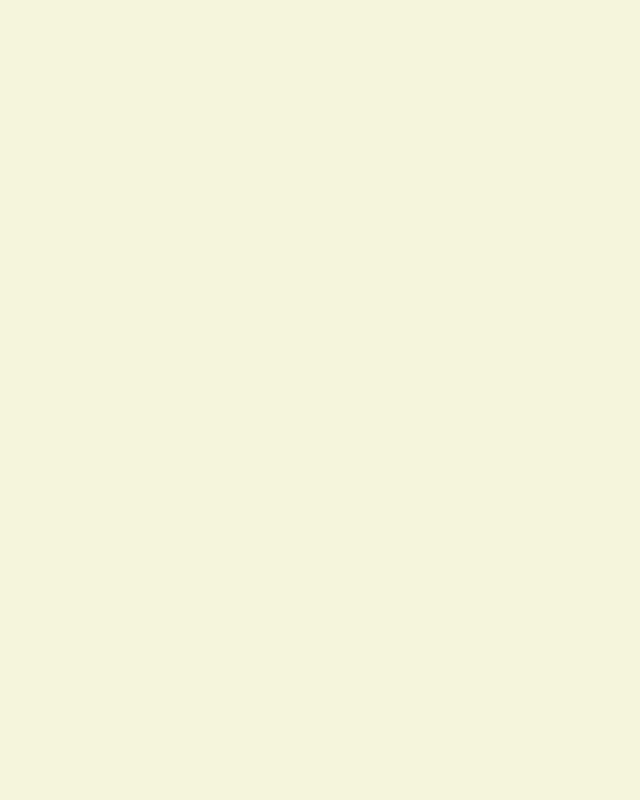
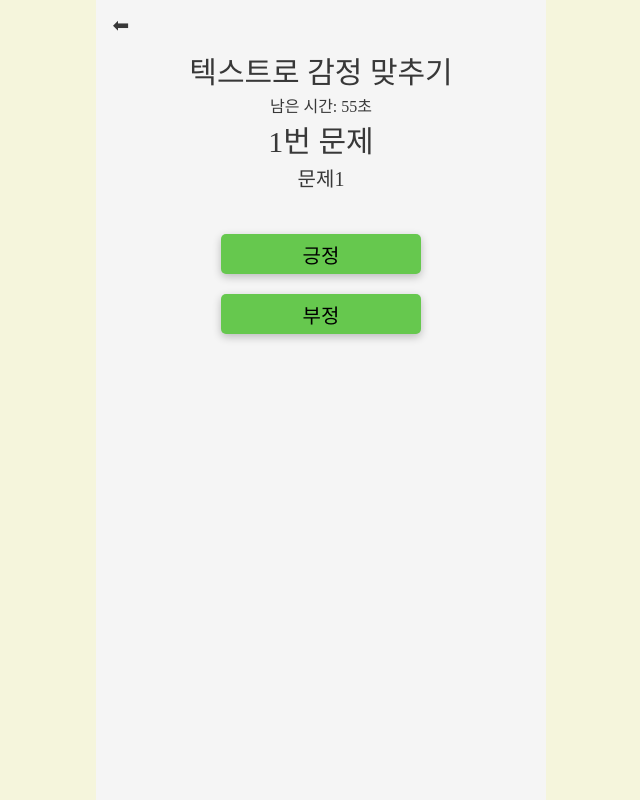
Before and after one commit to active-minds-hongik/active-minds-client, a React (Create React App) app: page /text-game in a window 1280 px wide. Shown: the whole page, without its empty margins (319-959 px from the left). Built offline with nearby package versions, Linux system fonts and the light colour scheme; no server answers.

Commit message:
feat: api 연결 테스트 및 텍스트 게임에 타입 적용

```diff
--- a/package.json
+++ b/package.json
@@ -9,6 +9,7 @@
     "@types/jest": "^27.5.2",
     "@types/react-router-dom": "^5.3.3",
     "@use-gesture/react": "^10.2.26",
+    "axios": "^1.4.0",
     "react": "^18.2.0",
     "react-dom": "^18.2.0",
     "react-icons": "^4.8.0",
--- /dev/null
+++ b/src/api/client.ts
@@ -0,0 +1 @@
+export const baseURL = 'https://www.activeminds.co.kr/api';
--- /dev/null
+++ b/src/css/GamePageStyle.tsx
@@ -0,0 +1,59 @@
+import styled from 'styled-components';
+
+export const FaceGameContainer = styled.div`
+  width: 450px;
+  height: 100vh;
+  background-color: whitesmoke;
+  display: flex;
+  flex-direction: column;
+  align-items: center;
+`;
+export const BackBtn = styled.div`
+  width: 50px;
+  height: 50px;
+  font-size: 20px;
+  margin-right: auto;
+  display: flex;
+  justify-content: center;
+  align-items: center;
+  &:hover {
+    color: red;
+    cursor: pointer;
+    transform: scale(1.4);
+    transition: 0.3s;
+  }
+`;
+
+export const GameName = styled.div`
+  font-size: 30px;
+`;
+
+export const Current = styled.div`
+  font-size: 30px;
+`;
+export const Question = styled.div`
+  font-size: 20px;
+`;
+export const Choice = styled.button`
+  width: 200px;
+  height: 40px;
+  margin: 10px;
+  border-radius: 5px;
+  font-size: 20px;
+`;
+
+export const Img = styled.img`
+  background-color: #66c84e;
+  width: 300px;
+  height: 300px;
+  margin-top: 30px;
+  border-radius: 20px;
+  box-shadow: rgba(0, 0, 0, 0.24) 0px 3px 8px;
+`;
+
+export const ChoiceContainer = styled.div`
+  display: flex;
+  flex-direction: column;
+  justify-content: center;
+  margin-top: 30px;
+`;
--- a/src/interfaces/client.ts
+++ /dev/null
@@ -1 +0,0 @@
-export const baseURL = '';
--- a/src/interfaces/index.ts
+++ b/src/interfaces/index.ts
@@ -1,6 +1,7 @@
 export interface IQuestion {
   id: string;
-  imageURL: string;
+  imageURL?: string;
+  document?: string;
   label: string;
 }
 
--- a/src/pages/FaceGamePage.tsx
+++ b/src/pages/FaceGamePage.tsx
@@ -1,10 +1,11 @@
-import React, { useState } from 'react';
+import React, { useState, useEffect } from 'react';
 import { useNavigate } from 'react-router-dom';
-import styled from 'styled-components';
 import Timer from '../components/GamePage/Timer';
 import { useRecoilState } from 'recoil';
 import { scoreState, wrongQuestionState, questionState } from '../states';
-import { IQuestion } from '../interfaces';
+import * as Style from '../css/GamePageStyle';
+import { baseURL } from '../api/client';
+import axios from 'axios';
 
 const FaceGamePage = () => {
   const navigate = useNavigate();
@@ -12,6 +13,25 @@ const FaceGamePage = () => {
   const [currentScore, setCurrentScore] = useRecoilState(scoreState);
   const [currentQuestion, setCurrentQuestion] = useState(0);
   const [wrongQuestion, setWrongQuestion] = useRecoilState(wrongQuestionState);
+
+  useEffect(() => {
+    getFaceAPI();
+  }, []);
+
+  const getFaceAPI = async () => {
+    await axios
+      .get(`${baseURL}/emotion`, {
+        headers: {
+          'Content-Type': `application/json`,
+        },
+      })
+      .then((response) => {
+        console.log(response);
+      })
+      .catch(function (error) {
+        console.log(error);
+      });
+  };
 
   const questions = [
     { id: '1', imageURL: '사진1', label: '행복' },
@@ -47,85 +67,28 @@ const FaceGamePage = () => {
   };
 
   return (
-    <FaceGameContainer>
-      <BackBtn onClick={() => navigate(-1)}>⬅</BackBtn>
-      <GameName>표정으로 감정 맞추기</GameName>
+    <Style.FaceGameContainer>
+      <Style.BackBtn onClick={() => navigate(-1)}>⬅</Style.BackBtn>
+      <Style.GameName>표정으로 감정 맞추기</Style.GameName>
       <Timer />
-      <Current>{currentQuestion + 1}번 문제</Current>
-      <Img src={questions[currentQuestion].imageURL} />
-      <ChoiceContainer>
-        <Choice onClick={handelAnswerButton} id="행복">
+      <Style.Current>{currentQuestion + 1}번 문제</Style.Current>
+      <Style.Img src={questions[currentQuestion].imageURL} />
+      <Style.ChoiceContainer>
+        <Style.Choice onClick={handelAnswerButton} id="행복">
           행복
-        </Choice>
-        <Choice onClick={handelAnswerButton} id="슬픔">
+        </Style.Choice>
+        <Style.Choice onClick={handelAnswerButton} id="슬픔">
           슬픔
-        </Choice>
-        <Choice onClick={handelAnswerButton} id="화남">
+        </Style.Choice>
+        <Style.Choice onClick={handelAnswerButton} id="화남">
           화남
-        </Choice>
-        <Choice onClick={handelAnswerButton} id="무기력">
+        </Style.Choice>
+        <Style.Choice onClick={handelAnswerButton} id="무기력">
           무기력
-        </Choice>
-      </ChoiceContainer>
-    </FaceGameContainer>
+        </Style.Choice>
+      </Style.ChoiceContainer>
+    </Style.FaceGameContainer>
   );
 };
-const FaceGameContainer = styled.div`
-  width: 450px;
-  height: 100vh;
-  background-color: whitesmoke;
-  display: flex;
-  flex-direction: column;
-  align-items: center;
-`;
-const BackBtn = styled.div`
-  width: 50px;
-  height: 50px;
-  font-size: 20px;
-  margin-right: auto;
-  display: flex;
-  justify-content: center;
-  align-items: center;
-  &:hover {
-    color: red;
-    cursor: pointer;
-    transform: scale(1.4);
-    transition: 0.3s;
-  }
-`;
-
-const GameName = styled.div`
-  font-size: 30px;
-`;
-
-const Current = styled.div`
-  font-size: 30px;
-`;
-const Question = styled.div`
-  font-size: 20px;
-`;
-const Choice = styled.button`
-  width: 200px;
-  height: 40px;
-  margin: 10px;
-  border-radius: 5px;
-  font-size: 20px;
-`;
-
-const Img = styled.img`
-  background-color: #66c84e;
-  width: 300px;
-  height: 300px;
-  margin-top: 30px;
-  border-radius: 20px;
-  box-shadow: rgba(0, 0, 0, 0.24) 0px 3px 8px;
-`;
-
-const ChoiceContainer = styled.div`
-  display: flex;
-  flex-direction: column;
-  justify-content: center;
-  margin-top: 30px;
-`;
 
 export default FaceGamePage;
--- a/src/pages/Result1Page.tsx
+++ b/src/pages/Result1Page.tsx
@@ -3,21 +3,26 @@ import styled from 'styled-components';
 import { useNavigate } from 'react-router-dom';
 import Header from '../components/layout/Header';
 import { useRecoilState } from 'recoil';
-import { scoreState } from '../states';
+import { scoreState, wrongQuestionState } from '../states';
 
 const Result1Page = () => {
   const [currentScore, setCurrentScore] = useRecoilState(scoreState);
+  const [wrongQuestion, setWrongQuestion] = useRecoilState(wrongQuestionState);
   const navigate = useNavigate();
 
   return (
     <Container>
       <Header />
-      <GameName>게임이름</GameName>
+      <GameName>게임 결과</GameName>
       <Score>{currentScore * 10}점</Score>
       <BtnContainer>
-        <WrongQuestionsBtn onClick={() => navigate('/wrongs')}>
-          틀린 문제 모아보기
-        </WrongQuestionsBtn>
+        {wrongQuestion.length !== 0 ? (
+          <WrongQuestionsBtn onClick={() => navigate('/wrongs')}>
+            틀린 문제 모아보기
+          </WrongQuestionsBtn>
+        ) : (
+          <></>
+        )}
         <GoHomeBtn onClick={() => navigate('/')}>홈으로 돌아가기</GoHomeBtn>
       </BtnContainer>
     </Container>
--- a/src/pages/TextGamePage.tsx
+++ b/src/pages/TextGamePage.tsx
@@ -1,10 +1,88 @@
-import React from 'react';
+import React, { useState, useEffect } from 'react';
+import { useNavigate } from 'react-router-dom';
+import Timer from '../components/GamePage/Timer';
+import { useRecoilState } from 'recoil';
+import { scoreState, wrongQuestionState, questionState } from '../states';
+import * as Style from '../css/GamePageStyle';
+import axios from 'axios';
+import { baseURL } from '../api/client';
+import { IQuestion } from '../interfaces/index';
 
 const TextGamePage = () => {
+  const navigate = useNavigate();
+  // const [questions, setQuestions] = useRecoilState(questionState);
+  const [currentScore, setCurrentScore] = useRecoilState(scoreState);
+  const [currentQuestion, setCurrentQuestion] = useState(0);
+  const [wrongQuestion, setWrongQuestion] = useRecoilState(wrongQuestionState);
+
+  const questions = [
+    { id: '1', document: '문제1', label: 'positive' },
+    { id: '2', document: '문제2', label: 'negative' },
+    { id: '3', document: '문제3', label: 'positive' },
+    { id: '4', document: '문제4', label: 'negative' },
+  ];
+
+  useEffect(() => {
+    getTextAPI();
+  }, []);
+
+  const getTextAPI = async () => {
+    await axios
+      .get(`${baseURL}/text`, {
+        headers: {
+          'Content-Type': `application/json`,
+        },
+      })
+      .then((response) => {
+        console.log(response);
+      })
+      .catch(function (error) {
+        console.log(error);
+      });
+  };
+
+  const handelAnswerButton = (e: React.MouseEvent<HTMLElement>) => {
+    if (
+      //정답이면
+      (e.target as HTMLElement).id === questions[currentQuestion].label
+    ) {
+      setCurrentScore(currentScore + 1);
+    } else {
+      //오답이면
+      setWrongQuestion([
+        ...wrongQuestion,
+        {
+          id: questions[currentQuestion].id,
+          myAnswer: (e.target as HTMLElement).id,
+        },
+      ]);
+      console.log(wrongQuestion);
+    }
+
+    const nextQuestion = currentQuestion + 1;
+    if (nextQuestion < questions.length) {
+      setCurrentQuestion(nextQuestion);
+    } else {
+      navigate('/result1');
+    }
+  };
+
   return (
-    <div>
-
-    </div>
+    <Style.FaceGameContainer>
+      <Style.BackBtn onClick={() => navigate(-1)}>⬅</Style.BackBtn>
+      <Style.GameName>텍스트로 감정 맞추기</Style.GameName>
+      <Timer />
+      <Style.Current>{currentQuestion + 1}번 문제</Style.Current>
+        <Style.Question>{questions[currentQuestion].document}</Style.Question>
+      <Style.ChoiceContainer>
+        <Style.Choice onClick={handelAnswerButton} id="positive">
+          긍정
+        </Style.Choice>
+        <Style.Choice onClick={handelAnswerButton} id="negative">
+          부정
+        </Style.Choice>
+      </Style.ChoiceContainer>
+    </Style.FaceGameContainer>
   );
 };
 
```
Also changed, not shown: 1 other file (tests, documents, lock files or other folders).
